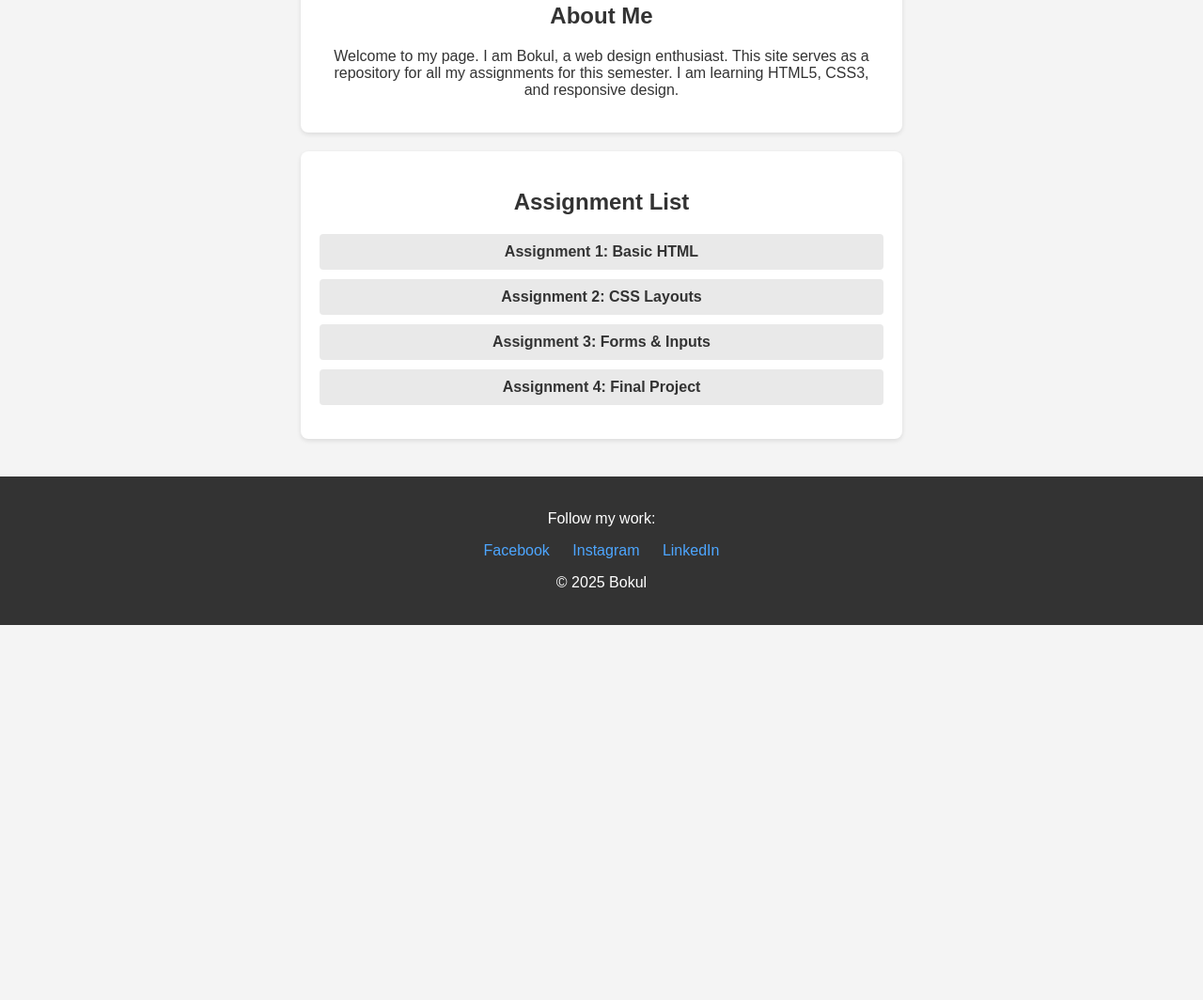
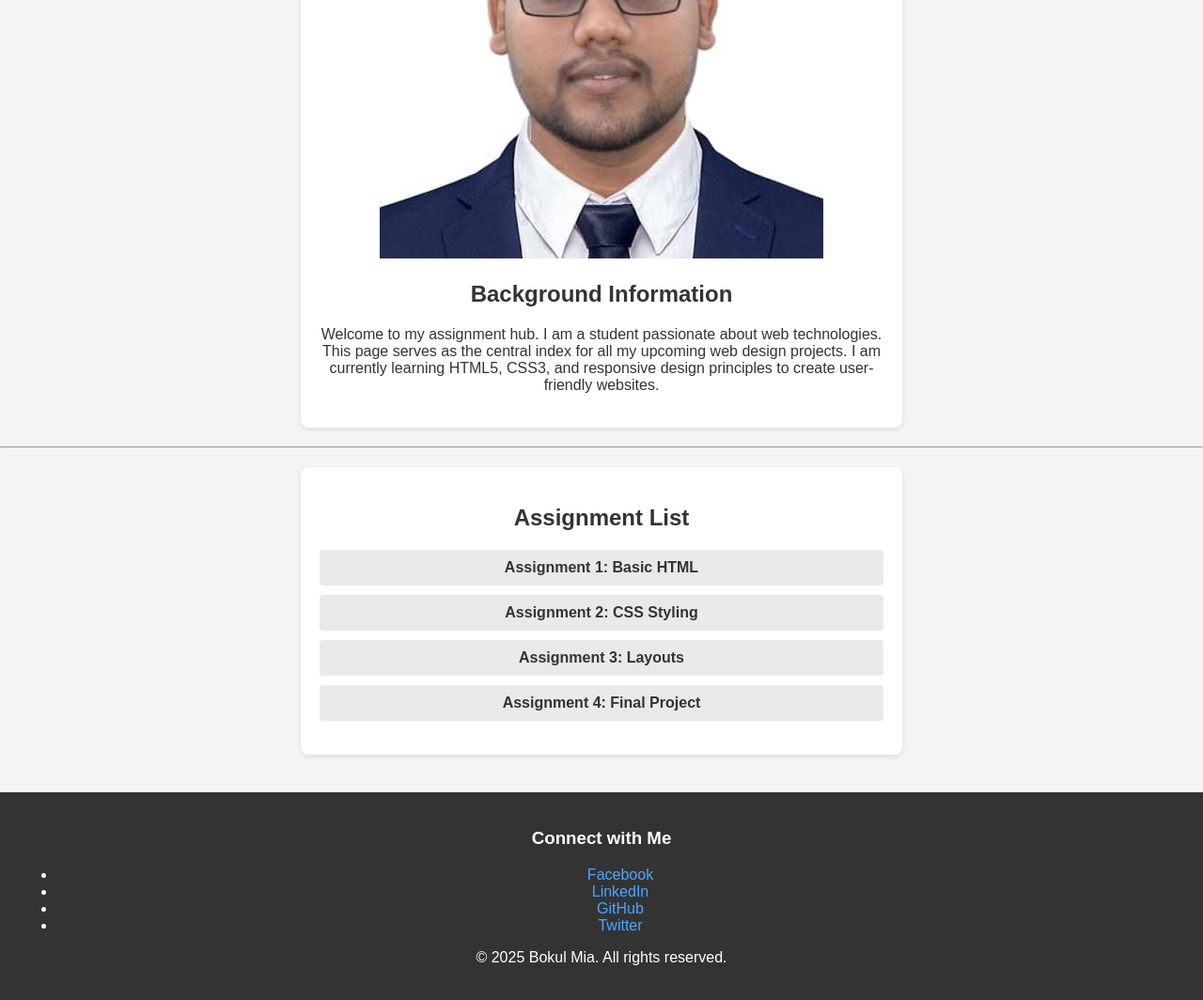
Before and after one commit to kawser0x/webdesign, a plain HTML site: page index.html in a window 1280 px wide. Shown: the part 391-1455 px from the top of the page at 94% size. Before the commit the page ends 1056 px from the top, so only its background shows below. Drawn offline with Linux system fonts and the light colour scheme.

Commit message:
Revise index.html for improved content and structure

```diff
--- a/index.html
+++ b/index.html
@@ -3,48 +3,55 @@
 <head>
     <meta charset="UTF-8">
     <meta name="viewport" content="width=device-width, initial-scale=1.0">
-    <title>Bokul's Assignment Portal</title>
+    <title>Bokul Mia | Assignment Portal</title>
     <link rel="stylesheet" href="style.css">
 </head>
 <body>
 
-    <header id="main-header">
-        <h1>Bokul's Web Design Portfolio</h1>
+    <header>
+        <h1>Bokul Mia</h1>
+        <p>Web Design Assignment Portal</p>
     </header>
 
+    <div class="container">
         <main>
+            <section class="profile-section">
+                <img src="WhatsApp Image 2025-12-09 at 7.57.39 PM.jpeg" alt="Profile Picture of Bokul Mia" class="profile-img">
 
-        <section class="profile-container">
-            <img src="WhatsApp Image 2025-12-09 at 7.57.39 PM.jpeg" alt="Portrait of Bokul" class="profile-pic">
-
-            <div class="bio-text">
-                <h2>About Me</h2>
-                <p>Welcome to my page. I am Bokul, a web design enthusiast. This site serves as a repository for all my assignments for this semester. I am learning HTML5, CSS3, and responsive design.</p>
-            </div>
+                <h2>Background Information</h2>
+                <p>
+                    Welcome to my assignment hub. I am a student passionate about web technologies.
+                    This page serves as the central index for all my upcoming web design projects.
+                    I am currently learning HTML5, CSS3, and responsive design principles to create
+                    user-friendly websites.
+                </p>
             </section>
 
-        <section class="assignments-container">
+            <hr>
+
+            <section class="assignments">
                 <h2>Assignment List</h2>
                 <nav>
                     <ul>
                         <li><a href="#">Assignment 1: Basic HTML</a></li>
-                    <li><a href="#">Assignment 2: CSS Layouts</a></li>
-                    <li><a href="#">Assignment 3: Forms & Inputs</a></li>
+                        <li><a href="#">Assignment 2: CSS Styling</a></li>
+                        <li><a href="#">Assignment 3: Layouts</a></li>
                         <li><a href="#">Assignment 4: Final Project</a></li>
                     </ul>
                 </nav>
             </section>
-
         </main>
+    </div>
 
     <footer>
-        <p>Follow my work:</p>
-        <div class="social-links">
-            <a href="https://facebook.com">Facebook</a>
-            <a href="#">Instagram</a>
-            <a href="#">LinkedIn</a>
-        </div>
-        <p>&copy; 2025 Bokul</p>
+        <h3>Connect with Me</h3>
+        <ul class="social-links">
+            <li><a href="https://www.facebook.com/your-profile-id" target="_blank">Facebook</a></li>
+            <li><a href="https://linkedin.com" target="_blank">LinkedIn</a></li>
+            <li><a href="https://github.com" target="_blank">GitHub</a></li>
+            <li><a href="https://twitter.com" target="_blank">Twitter</a></li>
+        </ul>
+        <p>&copy; 2025 Bokul Mia. All rights reserved.</p>
     </footer>
 
 </body>
```
Lines whose indentation alone changed are shown as unchanged.
